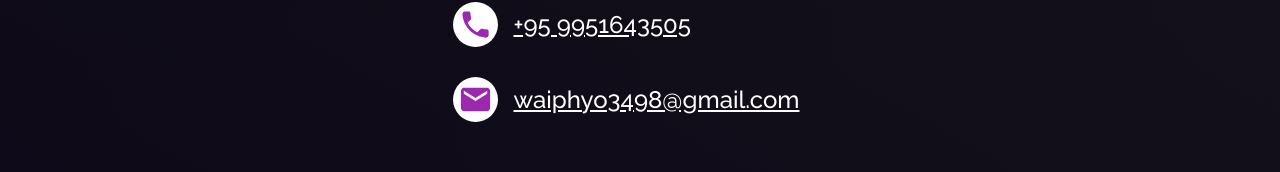
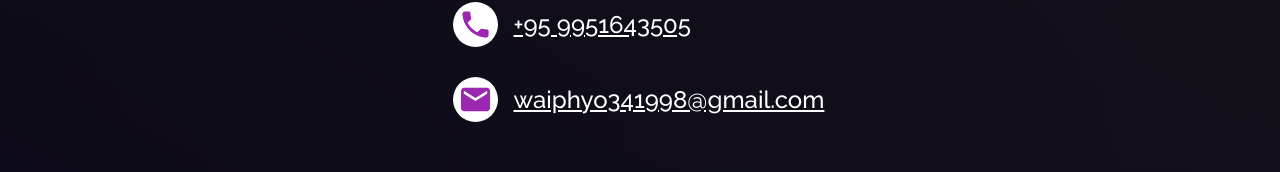
Before and after one commit to waiiphyo/Portfolio, a React (Create React App) app: page /contact in a window 1280 px wide. Shown: the part 244-416 px from the top of the page. Built offline with nearby package versions, Linux system fonts and the light colour scheme.

Commit message:
Update Contact.js

```diff
--- a/src/Components/Contact/Contact.js
+++ b/src/Components/Contact/Contact.js
@@ -43,7 +43,7 @@
                     rel="noreferrer"
                     className="con-det"
                   >
-                    waiphyo3498@gmail.com
+                    waiphyo341998@gmail.com
                   </a>
                 </div>
               </div>
```
